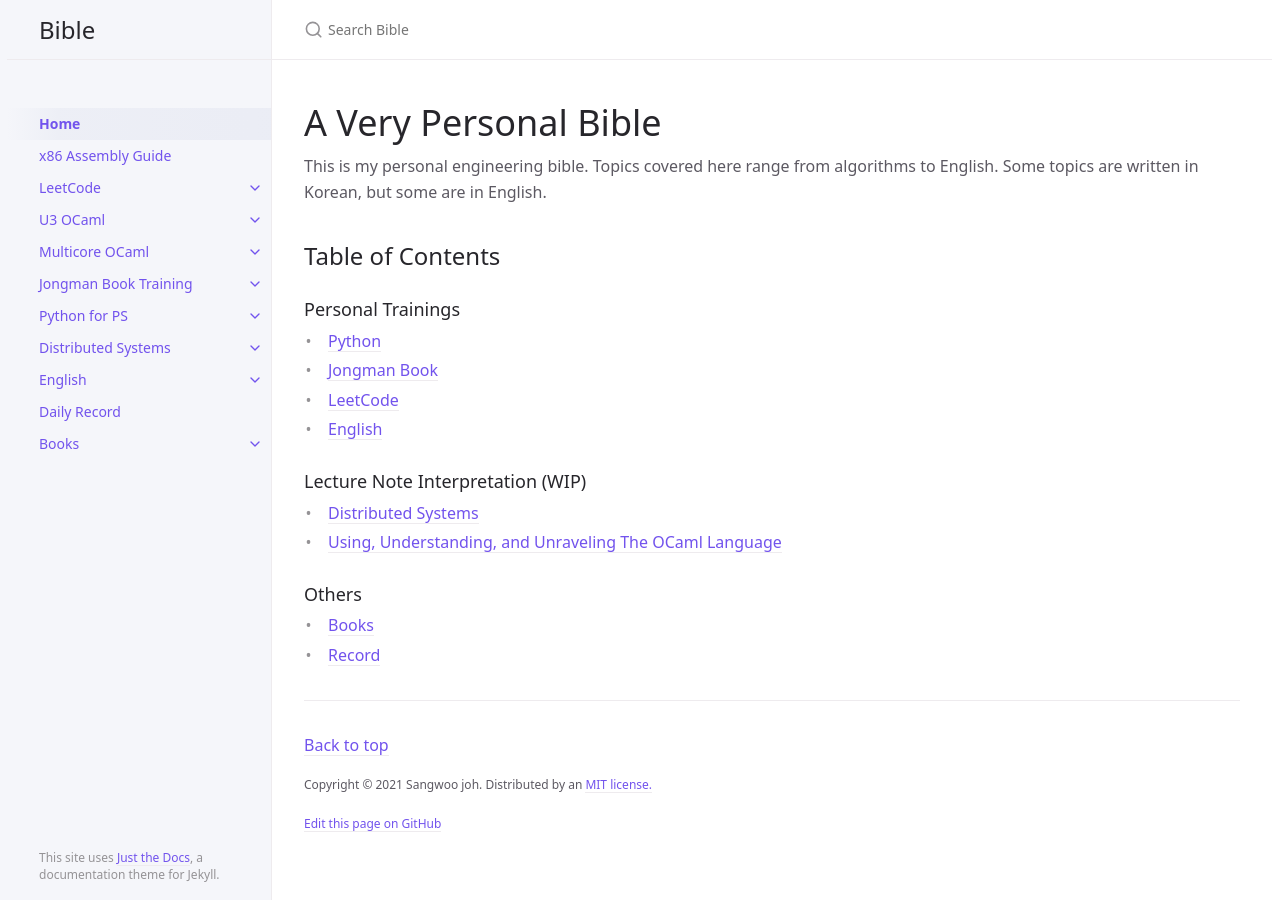
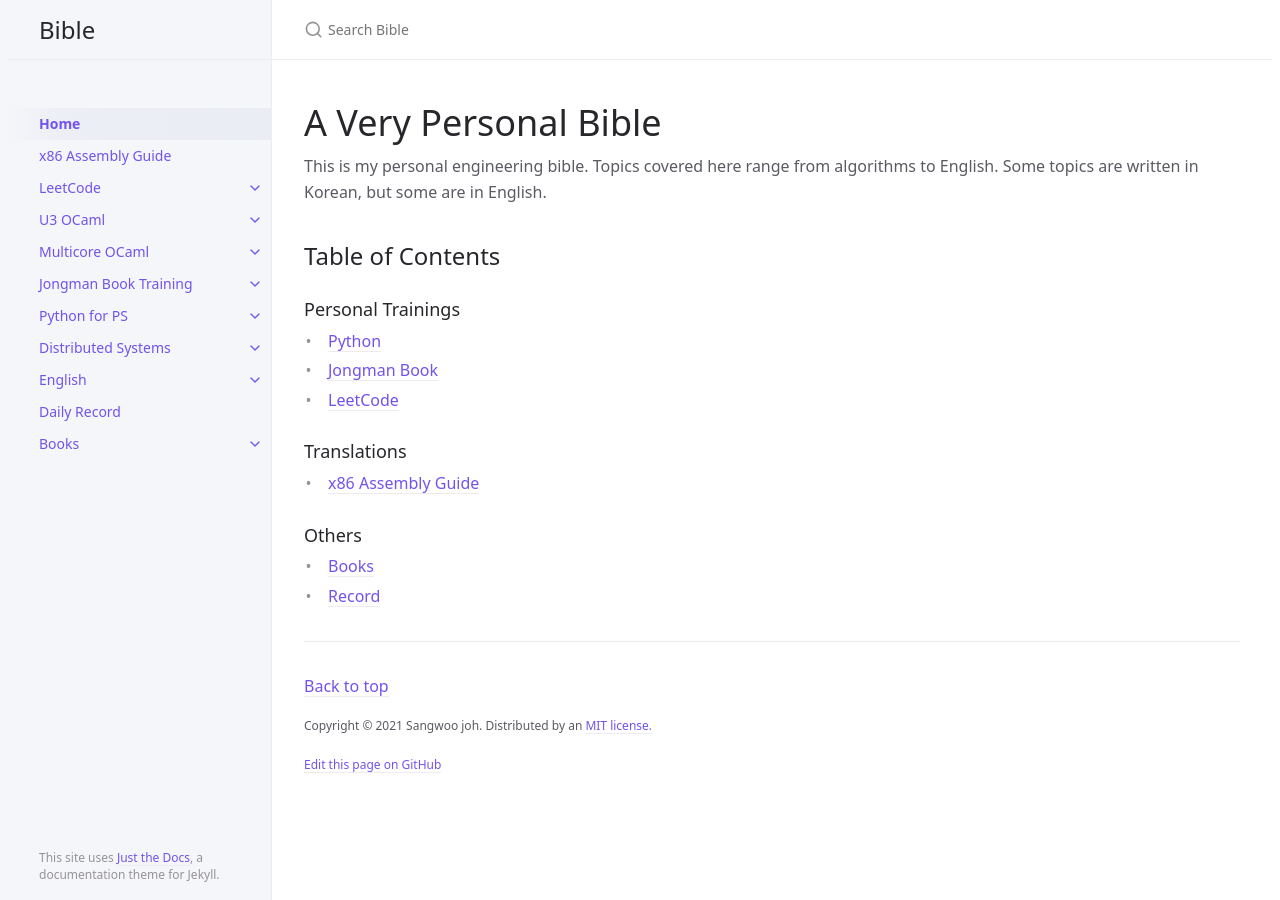
Before and after one commit to sangwoo-joh/bible-archive, a Jekyll site: the page built from index.md, in a window 1280 px wide. Built offline with Jekyll 4.4.1, drawn with Linux system fonts in a browser that asks for light colours.

Commit message:
Update index

```diff
--- a/index.md
+++ b/index.md
@@ -17,11 +17,14 @@ permalink: /
  - [Python](python/)
  - [Jongman Book](jongmanbook/)
  - [LeetCode](leetcode/)
- - [English](english/)
+ <!-- - [English](english/) -->
 
-### Lecture Note Interpretation (WIP)
- - [Distributed Systems](distributed-systems/)
- - [Using, Understanding, and Unraveling The OCaml Language](u3-ocaml/)
+<!-- ### Lecture Note Interpretation (WIP) -->
+<!--  - [Distributed Systems](distributed-systems/) -->
+<!--  - [Using, Understanding, and Unraveling The OCaml Language](u3-ocaml/) -->
+
+### Translations
+ - [x86 Assembly Guide](x86-assembly-guide/)
 
 ### Others
  - [Books](books/)
```
